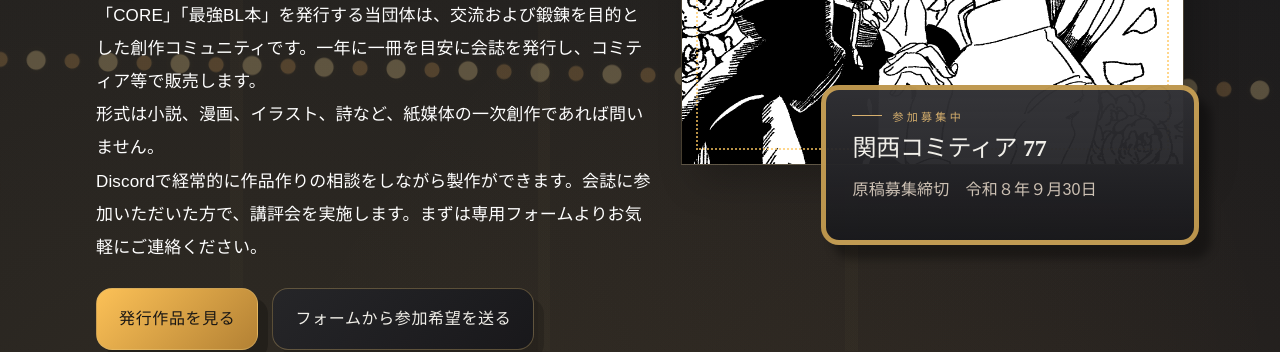
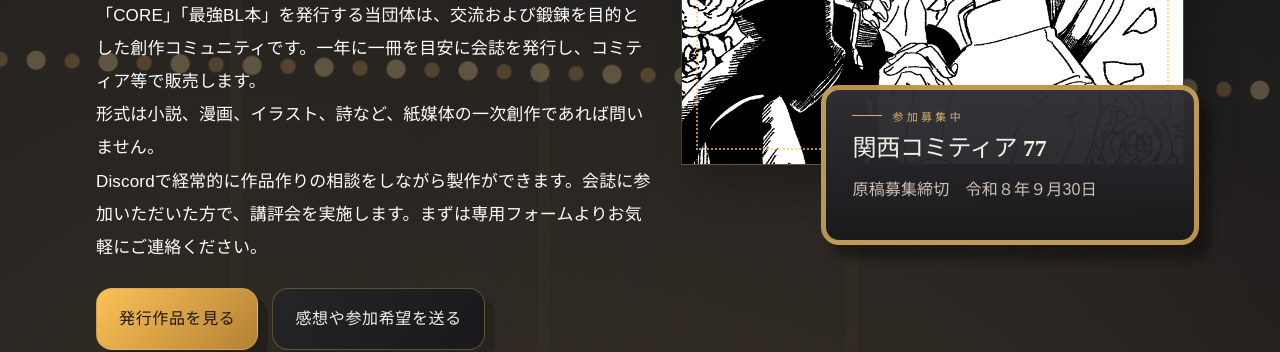
Before and after one commit to PackeLo/saikyo_hp, a website built with Vite: page index.html in a window 1280 px wide. Shown: the part 449-801 px from the top of the page. Built offline with nearby package versions, Linux system fonts and the light colour scheme.

Commit message:
参加希望のリンクテキストを「フォームから参加希望を送る」から「感想や参加希望を送る」に変更

```diff
--- a/index.html
+++ b/index.html
@@ -34,7 +34,7 @@
           </p>
           <div class="flex flex-wrap gap-[0.875rem]">
             <a class="inline-block rounded-2xl border surface-action-primary px-[1.375rem] py-[1.125rem] text-base font-extrabold tracking-[0.04em] shadow-button transition-[transform,background-color,border-color,box-shadow] duration-200 hover:-translate-x-0.5 hover:-translate-y-0.5" href="#works">発行作品を見る</a>
-            <a class="inline-block rounded-2xl border surface-action-secondary px-[1.375rem] py-[1.125rem] text-base font-extrabold tracking-[0.04em] shadow-button-soft transition-[transform,background-color,border-color,box-shadow] duration-200 hover:-translate-x-0.5 hover:-translate-y-0.5" href="#join">フォームから参加希望を送る</a>
+            <a class="inline-block rounded-2xl border surface-action-secondary px-[1.375rem] py-[1.125rem] text-base font-extrabold tracking-[0.04em] shadow-button-soft transition-[transform,background-color,border-color,box-shadow] duration-200 hover:-translate-x-0.5 hover:-translate-y-0.5" href="#join">感想や参加希望を送る</a>
           </div>
         </div>
 
```
